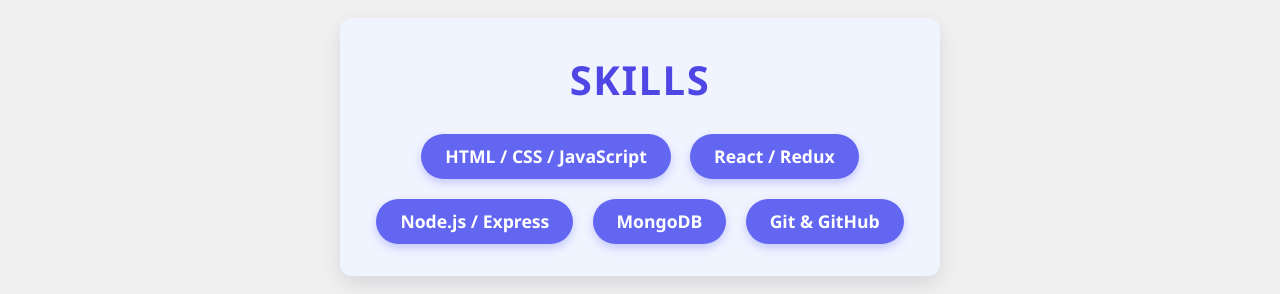
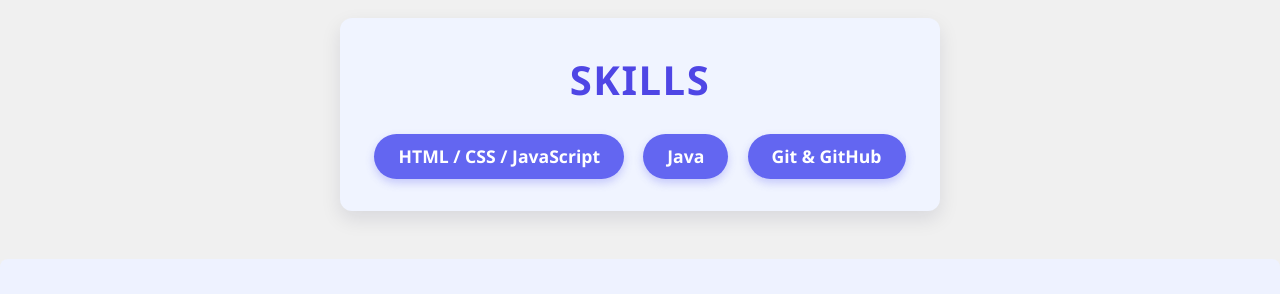
Before and after one commit to shivraj-852/my-portfolio, a React (Vite) app: page / in a window 1280 px wide. Shown: the part 1320-1614 px from the top of the page. Built offline with nearby package versions, Linux system fonts and the light colour scheme.

Commit message:
Update Skills.jsx

```diff
--- a/src/components/Skills.jsx
+++ b/src/components/Skills.jsx
@@ -7,9 +7,7 @@
       <h2>Skills</h2>
       <ul>
         <li>HTML / CSS / JavaScript</li>
-        <li>React / Redux</li>
-        <li>Node.js / Express</li>
-        <li>MongoDB</li>
+        <li>Java</li>
         <li>Git & GitHub</li>
       </ul>
     </section>
```
